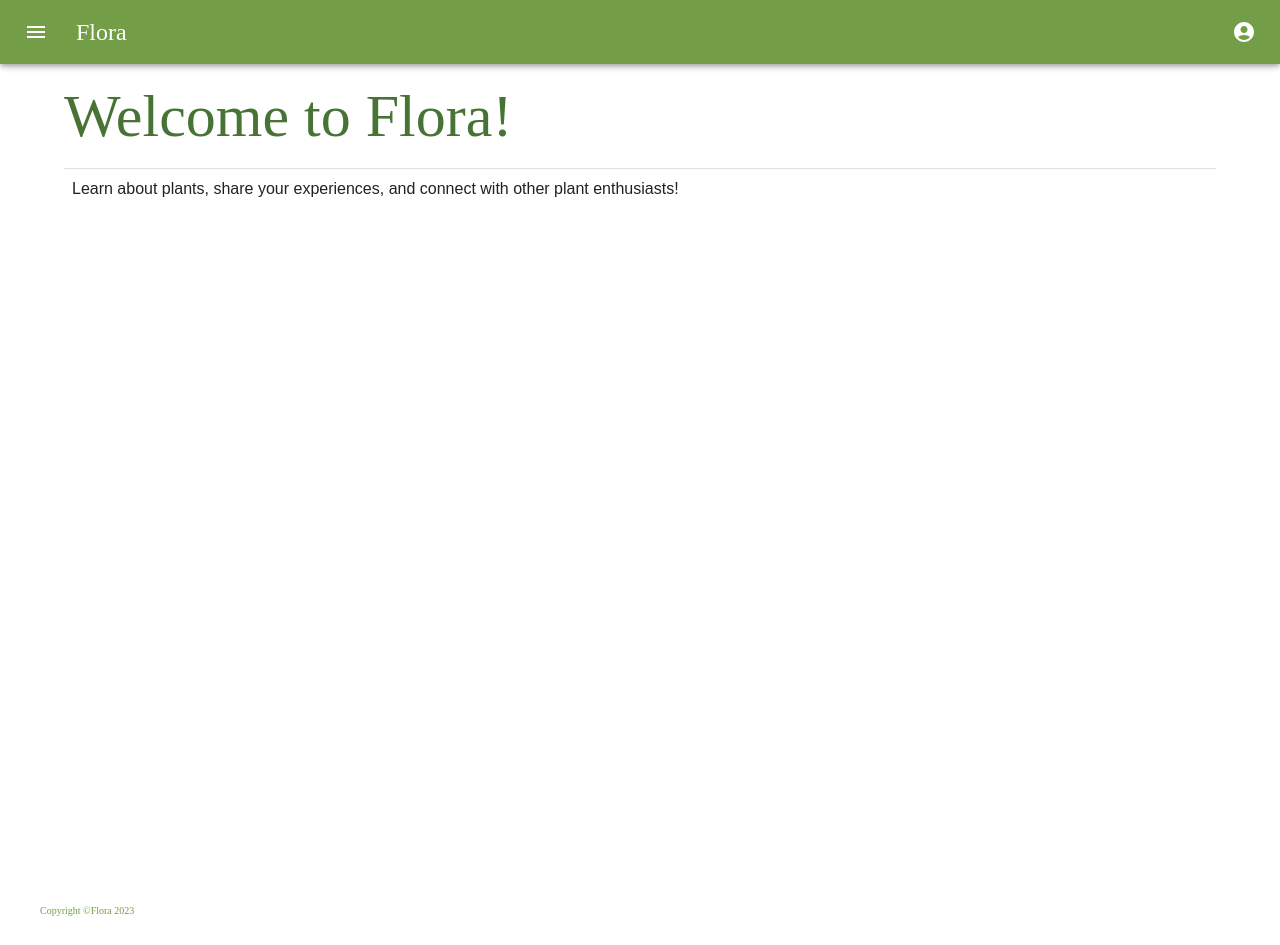
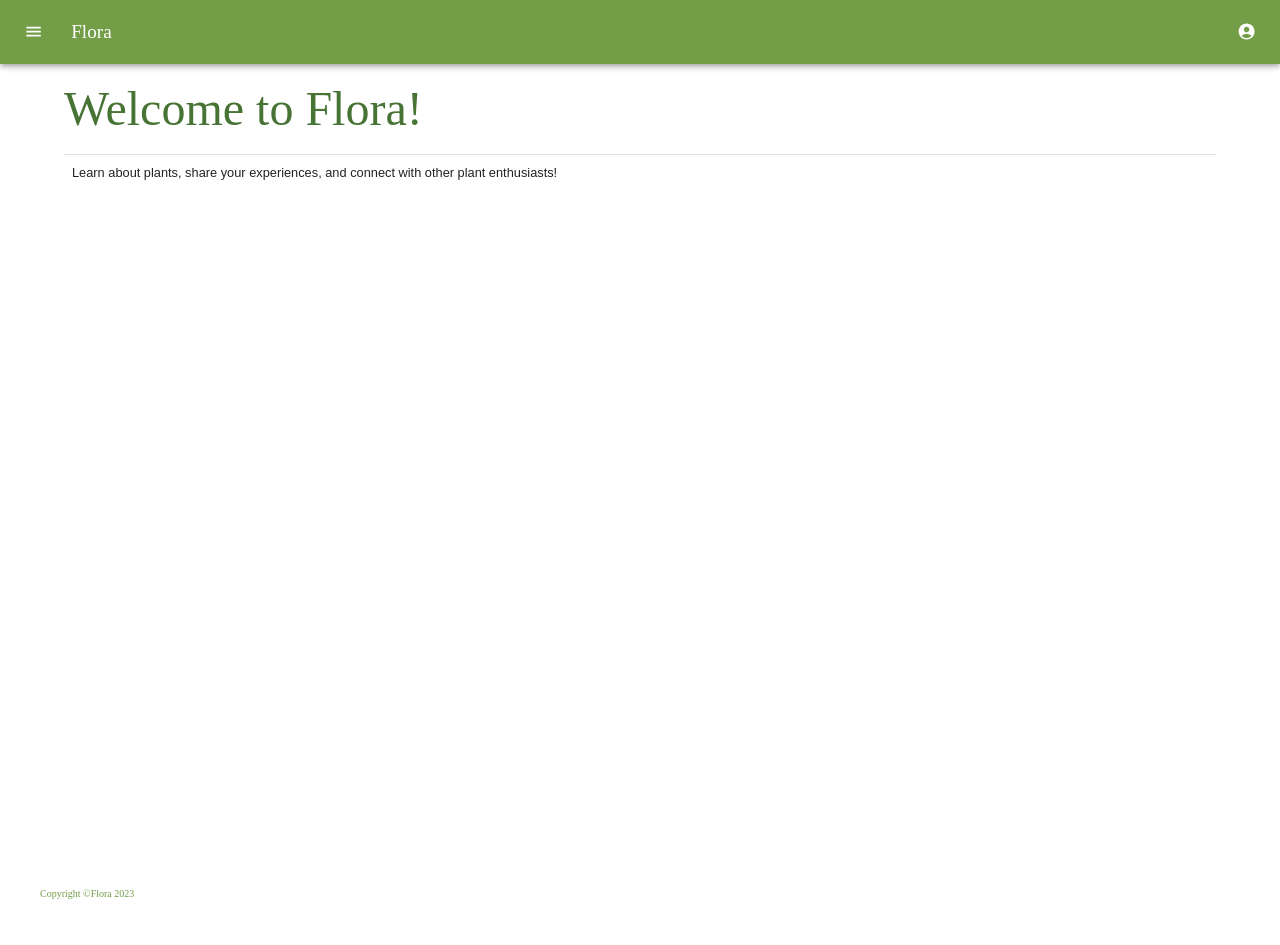
Before and after one commit to aelizj/Flora, a React (Create React App) app in the folder client/: page / in a window 1280 px wide. Built offline with nearby package versions, Linux system fonts and the light colour scheme; a web font is replaced by a local one.

Commit message:
change html font size

```diff
--- a/client/src/assets/themes/theme.js
+++ b/client/src/assets/themes/theme.js
@@ -8,7 +8,7 @@ import "@fontsource/unbounded/700.css";
 
 const testTheme = createTheme({
   typography: {
-    htmlFontSize: 16,
+    htmlFontSize: 20,
     fontFamily: [
       '"Instrument Sans"',
       'sans-serif',
```
